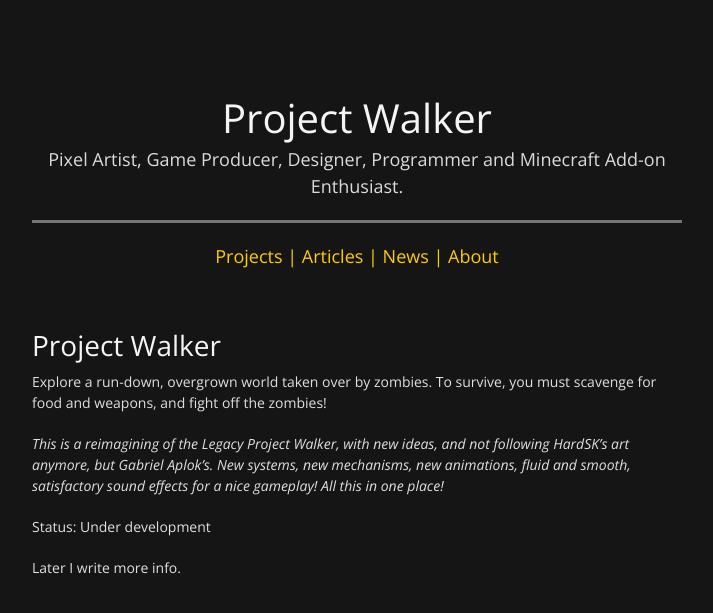
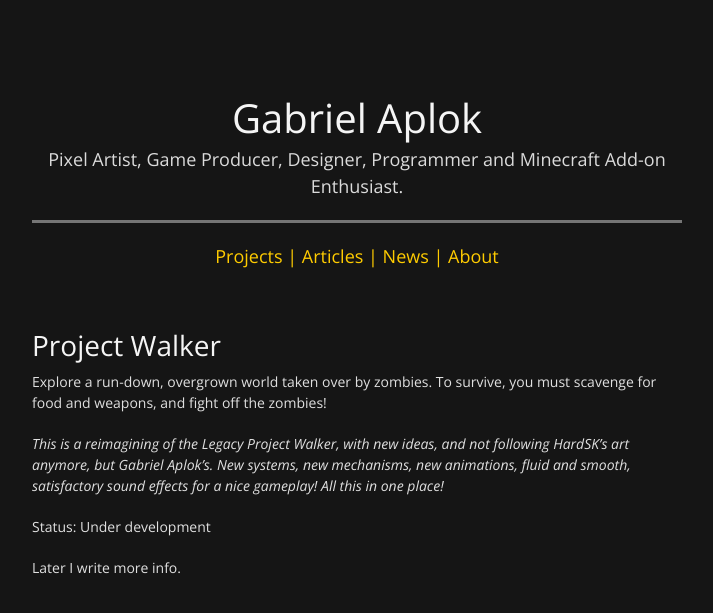
Before and after one commit to gabriel-aplok/gabriel-aplok.github.io, a Jekyll site: the page built from _projects/project-walker.md, in a window 1280 px wide. Shown: the top 613 px of the page, without its empty margins (283-996 px from the left). Built offline with Jekyll 4.4.1, drawn with Linux system fonts in a browser that asks for light colours.

Commit message:
update index.html

```diff
--- a/_layouts/index.html
+++ b/_layouts/index.html
@@ -14,8 +14,8 @@
 		<div class="wrapper">
 			<section>
 				<div id="title">
-					<h1>{{ page.title | default: site.title }}</h1>
-					<p>{{ page.description | default: site.description }}</p>
+					<h1>{{ site.title }}</h1>
+					<p>{{ site.description }}</p>
 					<hr>
 					<div class="nav-menu">
 						<a href="/">Projects</a>
```
